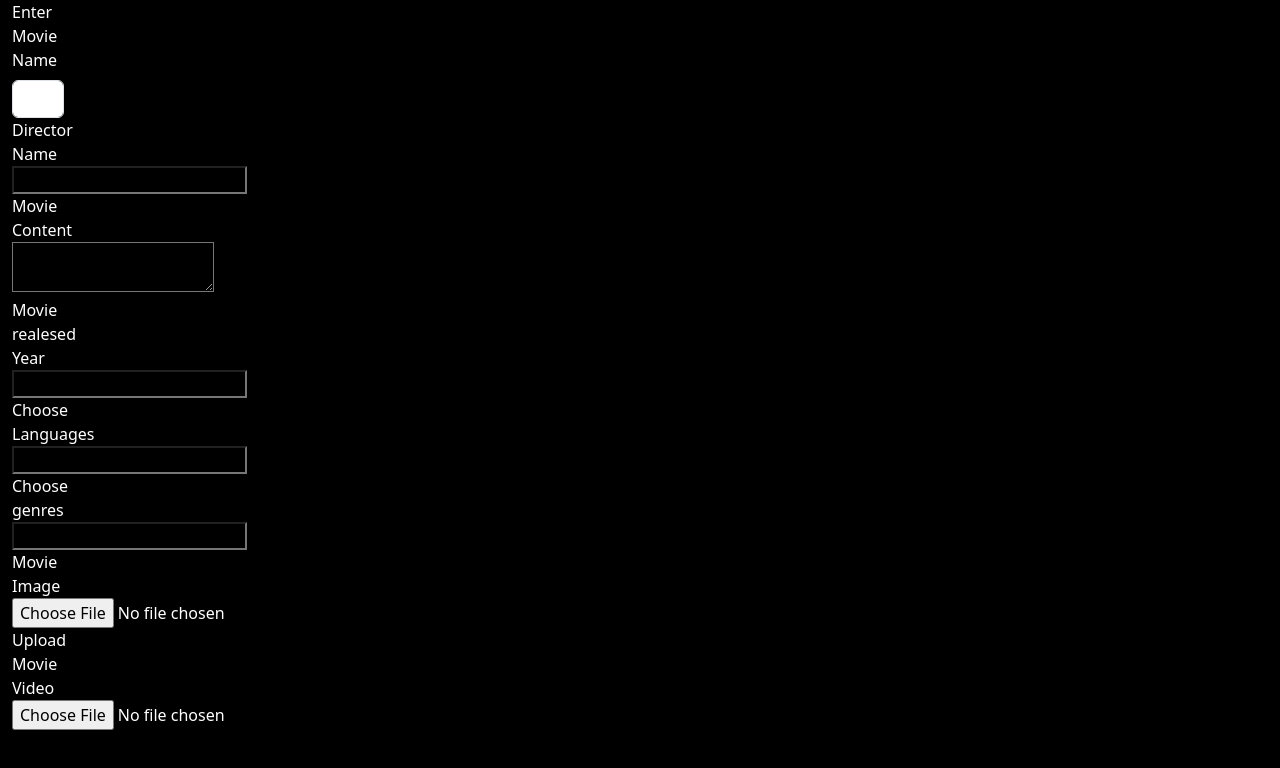
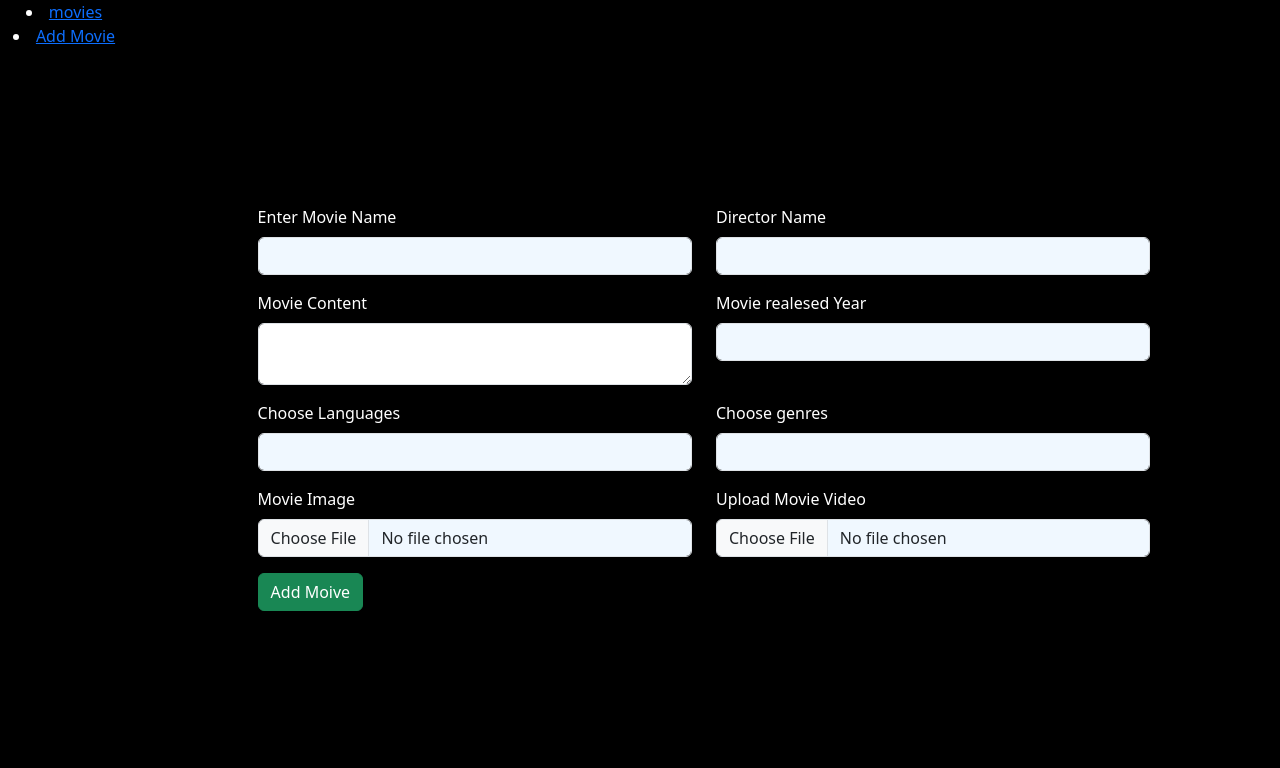
Before and after one commit to pawankalyankarri/Movies-platform, a React (Vite) app: page /addmovie in a window 1280 px wide. Shown: the top 768 px of the page. Built offline with nearby package versions, Linux system fonts and the light colour scheme.

Commit message:
created form for insert movie data

```diff
--- a/src/App.jsx
+++ b/src/App.jsx
@@ -11,13 +11,11 @@ function App() {
   return (
     <div className='apppage homepage'>
 
-
+         <Sidebar/>
         <Routes>
           <Route path='/' element={<HomePage/>}/>
           <Route path='/addmovie' element={<AddMovies/>} />
-        {/* <Route path="/head" element={<Head />} />
-        <Route path="/" element={<Sidebar />} />
-        <Route path="/main" element={<MainPage />} /> */}
+
       </Routes>
 
     </div>
--- a/src/components/home/HomePage.jsx
+++ b/src/components/home/HomePage.jsx
@@ -1,42 +1,23 @@
-import { Link } from "react-router-dom";
 import DisplayVideo from "../main/DisplayVideo";
 import "../../styles/home/homepage.css";
-import HeadContent from "../head/HeadContent"
-import HeadImg from "../head/HeadImg"
-// import '../../styles/home/head.css'
-import '../../styles/home/head.css'
-import Sidebar from "./Sidebar";
+import HeadContent from "../head/HeadContent";
+import HeadImg from "../head/HeadImg";
+import "../../styles/home/head.css";
 import MainPage from "./Mainpage";
-import { Route,Routes } from "react-router-dom";
-import AddMovies from "../sidebar/AddMovies";
 const HomePage = () => {
   return (
     <div className="homepage">
-           <div className="head">
-             <HeadImg/>
-            <HeadContent/>
-           </div>
-      {/* <ul>
-        <li><Link to='/head'>Head</Link></li>
-        <li><Link to='/'>Sidebar</Link></li>
-        <li><Link to='/main'>MainPage</Link></li>
-      </ul> */}
-
-      <div className="sidebar">
-        <Sidebar/>
+      <div className="head">
+        <HeadImg />
+        <HeadContent />
       </div>
       <div className="mainpage">
-
-        <DisplayVideo/>
-        <MainPage/>
+        <DisplayVideo />
+        <MainPage />
       </div>
 
-          <div>
-
-          </div>
-
+      <div></div>
     </div>
-
   );
 };
 
--- a/src/components/home/Sidebar.jsx
+++ b/src/components/home/Sidebar.jsx
@@ -5,19 +5,19 @@ import { Link } from "react-router-dom";
 
 
 const Sidebar = () => {
-  useEffect(() => {
-    axios
-      .get("http://127.0.0.1:8000/movie/getmovies")
-      .then((res) => {
-        console.log(res);
-      })
-      .catch((err) => {
-        console.log(err);
-      });
-  }, []);
+  // useEffect(() => {
+  //   axios
+  //     .get("http://127.0.0.1:8000/movie/getmovies")
+  //     .then((res) => {
+  //       console.log(res);
+  //     })
+  //     .catch((err) => {
+  //       console.log(err);
+  //     });
+  // }, []);
 
   return (
-    <aside className="sidebar">
+    <aside className="sidebar shadow">
       <li>
         <a href="#">movies</a>
       </li>
--- a/src/components/sidebar/AddMovies.jsx
+++ b/src/components/sidebar/AddMovies.jsx
@@ -1,3 +1,7 @@
+import { useState } from "react";
+import "../../styles/sidebar/addMovies.css";
+import axios from "axios";
+
 const AddMovies = () => {
   const langs = [
     "English",
@@ -55,60 +59,156 @@ const AddMovies = () => {
     "Biographical (Biopic)",
   ];
 
+  let [formData, setFormData] = useState({
+    mname: "",
+    dname: "",
+    mcontent: "",
+    myear: "",
+    mlang: "",
+    mgenre: "",
+    mimg: null,
+    mvideo: null,
+  });
+
+  function handlechange(e) {
+    let { id, value, files } = e.target;
+    setFormData((pre) => ({ ...pre, [id]: files ? files[0] : value }));
+  }
+
+  function sendData(e){
+    e.preventDefault()
+    console.log('here i send ')
+    let data = {
+      'mname':formData['mname'],
+      'mdir':formData['dname'],
+      'mcont':formData['mcontent'],
+      'myear':formData['myear'],
+      'mlang':formData['mlang'],
+      'mtype':formData['mgenre'],
+      'mimg':formData['mimg'],
+      'mvideo':formData['mvideo']
+    }
+    axios.post('http://127.0.0.1:8000/movie/getmovies',data)
+
+  }
+
+
+  console.log(formData);
+
   return (
-    <div className="container">
-      <form action="">
+    <div className="container addmovie">
+      <form action="" className="addmovie-form" onSubmit={sendData}>
         <div className="row">
-          <div className="col-12">
-            <div className="col-6">
+          <div className="col-6 mt-3">
             <label htmlFor="" className="form-label">
               Enter Movie Name
             </label>
-              <input type="text" className="form-control" />
+            <input
+              type="text"
+              className="form-control"
+              id="mname"
+              onChange={handlechange}
+            />
           </div>
-            <div className="col-6">
-              <label htmlFor="">Director Name</label>
-              <input type="text" />
+          <div className="col-6 mt-3">
+            <label htmlFor="" className="form-label">
+              Director Name
+            </label>
+            <input
+              type="text"
+              className="form-control"
+              id="dname"
+              onChange={handlechange}
+            />
           </div>
+
+          <div className="col-6 mt-3">
+            <label htmlFor="" className="form-label">
+              Movie Content
+            </label>
+            <textarea
+              name=""
+              id="mcontent"
+              className="form-control"
+              onChange={handlechange}
+            ></textarea>
           </div>
-          <div className="col-12">
-            <div className="col-6">
-              <label htmlFor="">Movie Content</label>
-              <textarea name="" id=""></textarea>
+          <div className="col-6 mt-3">
+            <label htmlFor="" className="form-label">
+              Movie realesed Year
+            </label>
+            <input
+              type="number"
+              className="form-control"
+              id="myear"
+              onChange={handlechange}
+            />
           </div>
-            <div className="col-6">
-              <label htmlFor="">Movie realesed Year</label>
-              <input type="year" />
-            </div>
-          </div>
-          <div className="col-12">
-            <div className="col-6">
-              <label htmlFor="">Choose Languages</label>
-              <input type="text" list="lang" />
+
+          <div className="col-6 mt-3">
+            <label htmlFor="" className="form-label">
+              Choose Languages
+            </label>
+            <input
+              type="text"
+              list="lang"
+              className="form-control"
+              id="mlang"
+              onChange={handlechange}
+            />
             <datalist id="lang">
               {langs.map((lang) => {
-                  <option value="{lang}">{lang}</option>;
+                <option value="{lang}"></option>;
               })}
             </datalist>
           </div>
-            <div className="col-6">
-              <label htmlFor="">Choose genres</label>
-              <input type="text" list="genre" />
+          <div className="col-6 mt-3">
+            <label htmlFor="" className="form-label">
+              Choose genres
+            </label>
+            <input
+              type="text"
+              list="genre"
+              className="form-control"
+              id="mgenre"
+              onChange={handlechange}
+            />
             <datalist id="genre">
               {genres.map((genre) => {
-                  <option value={genre}>{genre}</option>;
+                <option value={genre}></option>;
               })}
             </datalist>
           </div>
+
+          <div className="col-6 mt-3">
+            <label htmlFor="" className="form-label">
+              Movie Image
+            </label>
+            <input
+              type="file"
+              className="form-control"
+              id="mimg"
+              onChange={handlechange}
+            />
           </div>
-          <div className="col-12">
-            <div className="col-6">
-              <label htmlFor="">Movie Image</label>
-              <input type="file" />
+          <div className="col-6 mt-3">
+            <label htmlFor="" className="form-label">
+              {" "}
+              Upload Movie Video
+            </label>
+            <input
+              type="file"
+              className="form-control"
+              id="mvideo"
+              onChange={handlechange}
+            />
           </div>
-            <div className="col-6">
-              <label htmlFor=""> Upload Movie Video</label>
-              <input type="file" />
+          <div className="col-6 mt-3">
+            <div className="col-auto">
+              <button className="btn btn-success" type="submit">
+                Add Moive
+              </button>
+              {/* <input type="sumbit" className="btn btn-success" value="submit" /> */}
             </div>
           </div>
         </div>
--- a/src/styles/sidebar/addMovies.css
+++ b/src/styles/sidebar/addMovies.css
@@ -0,0 +1,19 @@
+.homepage .addmovie{
+    width: 100vw;
+    height: 100vh;
+    /* background-color: whitesmoke;
+    color:black; */
+    display: flex;
+    align-items: center;
+    justify-content: center;
+}
+
+.homepage .addmovie .addmovie-form{
+    /* background-color: whitesmoke !important;
+    color:black !important; */
+    width: 80%;
+}
+
+.homepage .addmovie .addmovie-form input{
+    background-color: aliceblue;
+}
```
Lines whose indentation alone changed are shown as unchanged.
